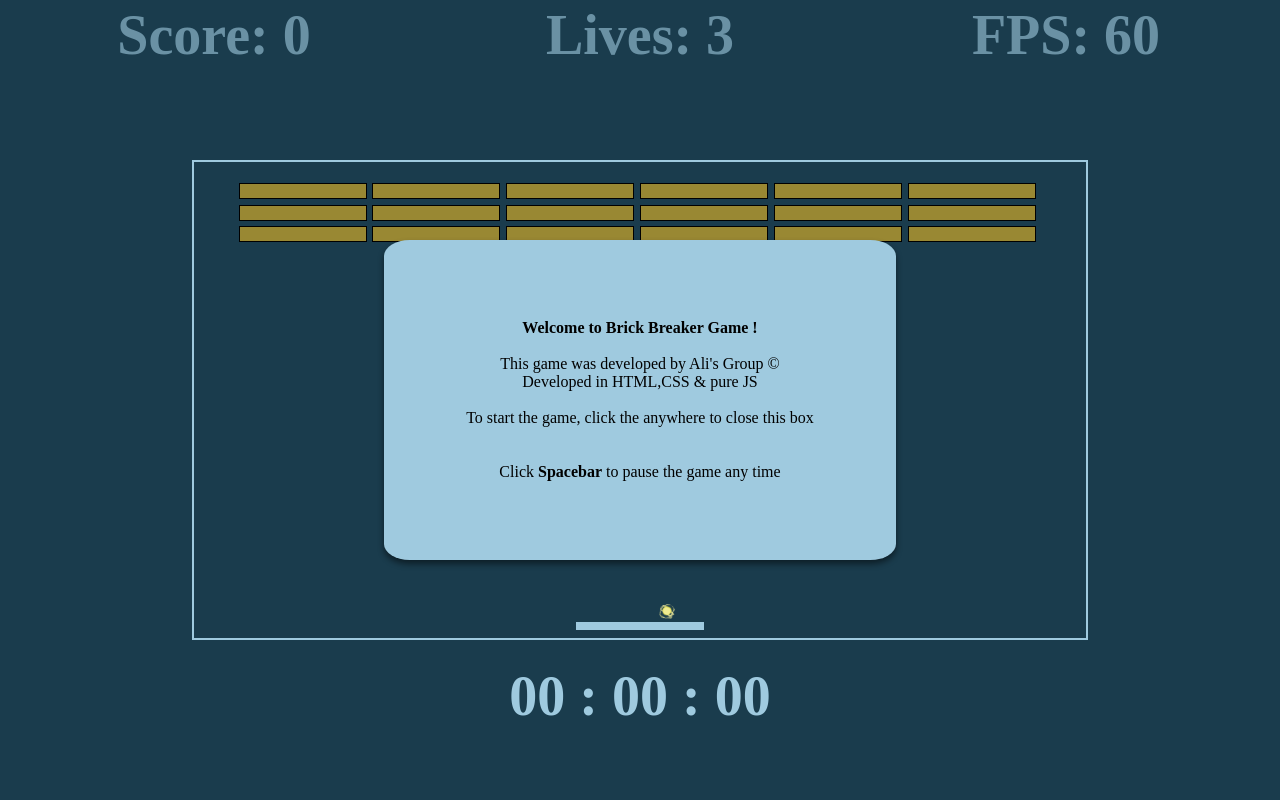
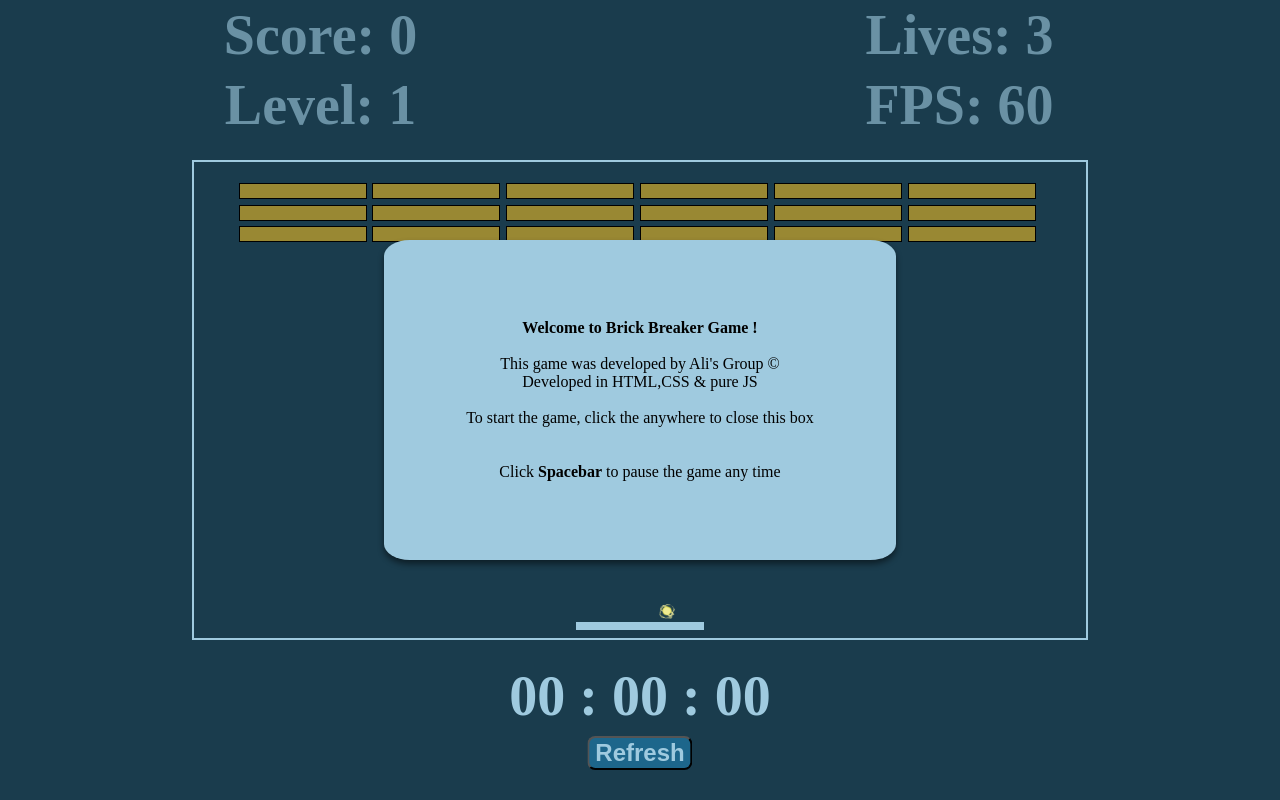
Before and after one commit to Aaradi89/make-your-game, a plain HTML site: page index.html in a window 1280 px wide. Drawn offline with Linux system fonts and the light colour scheme.

Commit message:
styling refresh button

```diff
--- a/index.html
+++ b/index.html
@@ -10,16 +10,31 @@
 <body>
     <table width="100%">
         <tr>
-            <td align="center" width="33%" class="score">Score: <span id="score">0</span></td>
-            <td align="center" width="33%" class="score">Lives: <span id="lives">3</span></td>
-            <td align="center" width="33%" class="score">FPS: <span id="fps">60</span></td>
+            <td align="center" width="50%" class="score">Score: <span id="score">0</span></td>
+            <td align="center" width="50%" class="score">Lives: <span id="lives">3</span></td>
+
         </tr>
     </table>
+
+    <table width="100%">
+    <tr>
+        <td align="center" width="50%" class="score">Level: <span id="level">1</span></td>
+        <td align="center" width="50%" class="score">FPS: <span id="fps">60</span></td>
+    </tr>
+    </table>
+
 
     <div class="border" id="border">
         <div class="ball" id="ball"></div>
         <div class="paddle" id="paddle"></div>
     </div>
+
+    <div class="refresh" id="refresh">
+        <button id="refreshButton" type="button" class="refresh">
+            Refresh
+        </button>
+    </div>
+
     <div class="timer" id="timer">
         00 : 00 : 00
     </div>
--- a/script.js
+++ b/script.js
@@ -15,6 +15,7 @@ const timer = new Timer(document.getElementById("timer"))
 const score = document.getElementById("score")
 const lives = document.getElementById("lives")
 const popup = document.getElementById("popup")
+// const level = document.getElementById("level") // to be fixed
 let currentLives = parseInt(lives.textContent)
 let startPopup = false
 let lastTime;
@@ -72,6 +73,8 @@ if (score.textContent == winCounter  && lvl == winGame && !gameEnd) {
 
 
 window.requestAnimationFrame(update); //start game loop
+
+
 
 
 // move paddle with mouse x
@@ -149,6 +152,15 @@ function win(){
 }
 
 
+// // detect score and update level accordingly.
+// if (score.textContent < 18  && !gameEnd) {
+// level.textContent = 1;
+// }else if (lives.textContent >= 18 && !gameEnd){
+//     level.textContent = 2;
+// } else {
+//     level.textContent = 3;
+// }
+
 
 // detect if the game started or not to allow paddle more and lunch the ball
 function start(){
@@ -193,7 +205,6 @@ function endScreen(states){
 
 }
 
-
 //continue
 document.getElementById("continue").addEventListener("click",e=>{
     ball.resume();
@@ -219,3 +230,8 @@ document.getElementById("gameOverRestart").addEventListener("click",e=>{
 document.getElementById("winRestart").addEventListener("click",e=>{
     location.reload();
 })
+
+//refresh page by clicking refresh button
+document.getElementById("refresh").addEventListener("click",e=>{
+    location.reload();
+})
--- a/style.css
+++ b/style.css
@@ -136,6 +136,21 @@ body {
 
 }
 
+.refresh{
+    display: flex;
+    position: absolute;
+    top: 46vh;
+    left: 25vw;
+    transform: translateX(-50%);
+    font-weight: bold;
+    font-size: 3vh;
+    color: var(--forgroung-color);
+    cursor: pointer;
+    background-color: hsl(200, 65%, 33%);
+    border-radius: 8px;
+
+}
+
 .popup{
     display: flex;
     position: fixed;
@@ -168,6 +183,9 @@ body {
     display: none;
     flex-direction: column;
  }
+
+
+
 
 .button{
     /* background-color: var(--background-color); */
```
Also changed, not shown: 1 other file.
